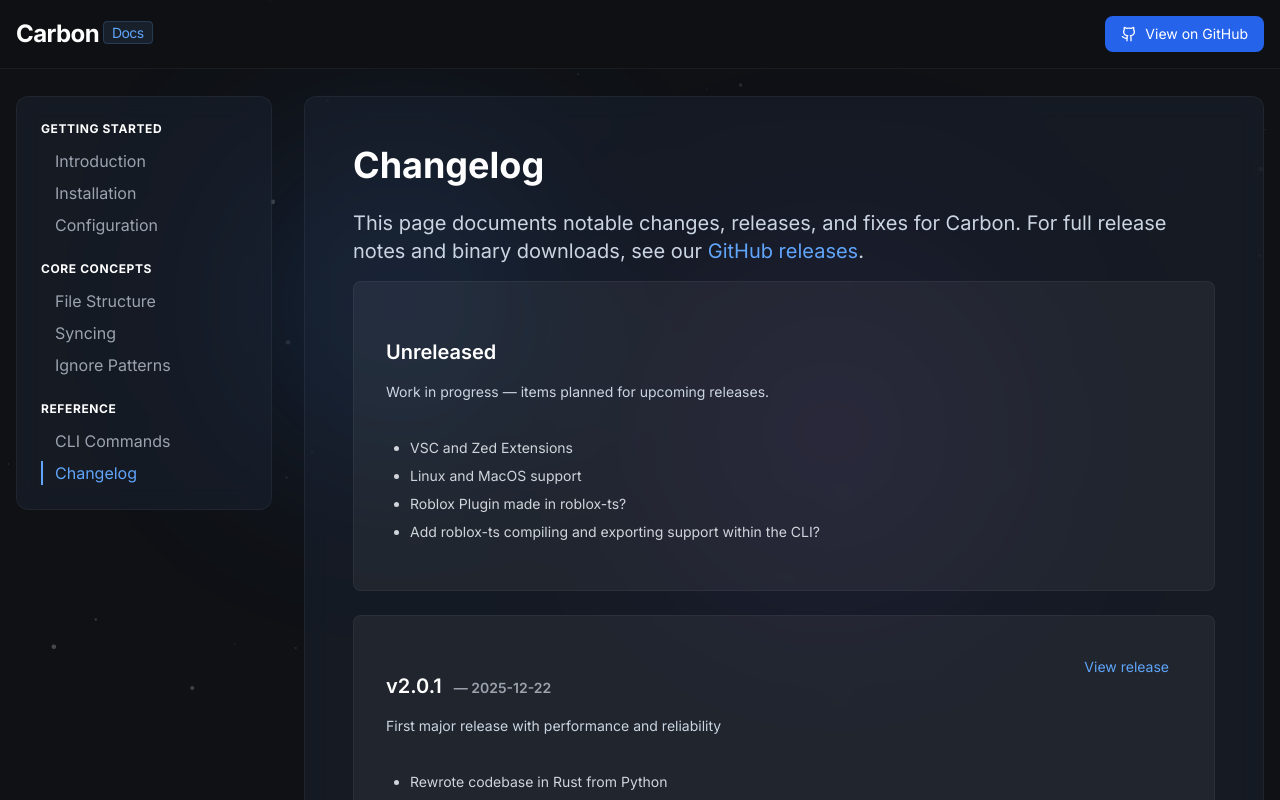
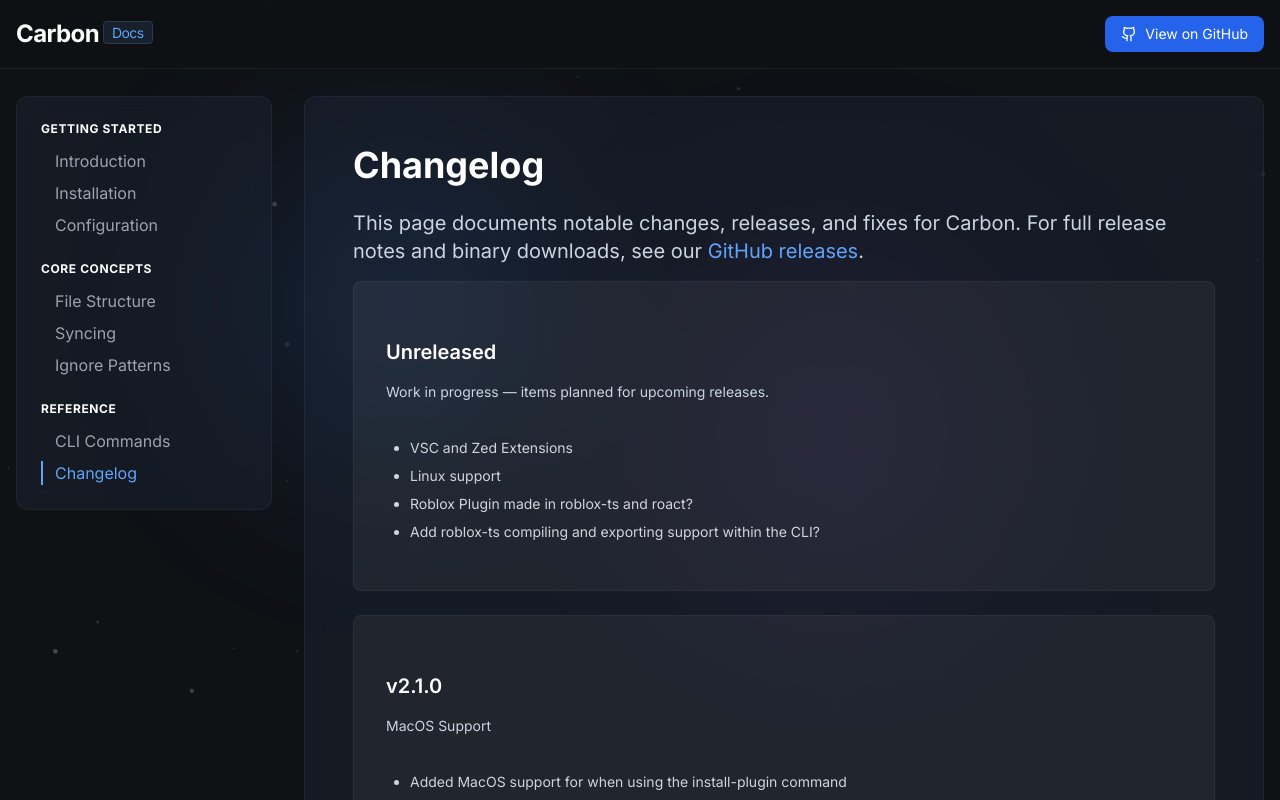
Before and after one commit to Proton-Interactive/carbon-web, a React (Vite) app: page /docs/changelog in a window 1280 px wide. Shown: the top 800 px of the page. Built offline with nearby package versions, Linux system fonts and the light colour scheme; the HTML template or start-up script is replaced by a standard one.

Commit message:
Update changelog

```diff
--- a/src/components/Hero.tsx
+++ b/src/components/Hero.tsx
@@ -38,7 +38,7 @@ export function Hero() {
             New
           </span>
           <span className="text-sm font-medium">
-            Carbon v2.0.1 is now available
+            Carbon v2.1.0 is now available
           </span>
           <ChevronRight className="ml-2 w-5 h-5" />
         </motion.a>
--- a/src/pages/docs/Changelog.tsx
+++ b/src/pages/docs/Changelog.tsx
@@ -17,17 +17,23 @@ const releases: Release[] = [
     summary: "Work in progress — items planned for upcoming releases.",
     changes: [
       "VSC and Zed Extensions",
-      "Linux and MacOS support",
-      "Roblox Plugin made in roblox-ts?",
-      "Add roblox-ts compiling and exporting support within the CLI?"
+      "Linux support",
+      "Roblox Plugin made in roblox-ts and roact?",
+      "Add roblox-ts compiling and exporting support within the CLI?",
     ],
+  },
+  {
+    id: "v2.1.0",
+    version: "v2.1.0",
+    date: "",
+    summary: "MacOS Support",
+    changes: ["Added MacOS support for when using the install-plugin command"],
   },
   {
     id: "2.0.1",
     version: "v2.0.1",
     date: "2025-12-22",
-    summary:
-      "First major release with performance and reliability",
+    summary: "First major release with performance and reliability",
     changes: [
       "Rewrote codebase in Rust from Python",
       "Transformed the server to a CLI tool for easier integration between different editors and IDEs.",
```
